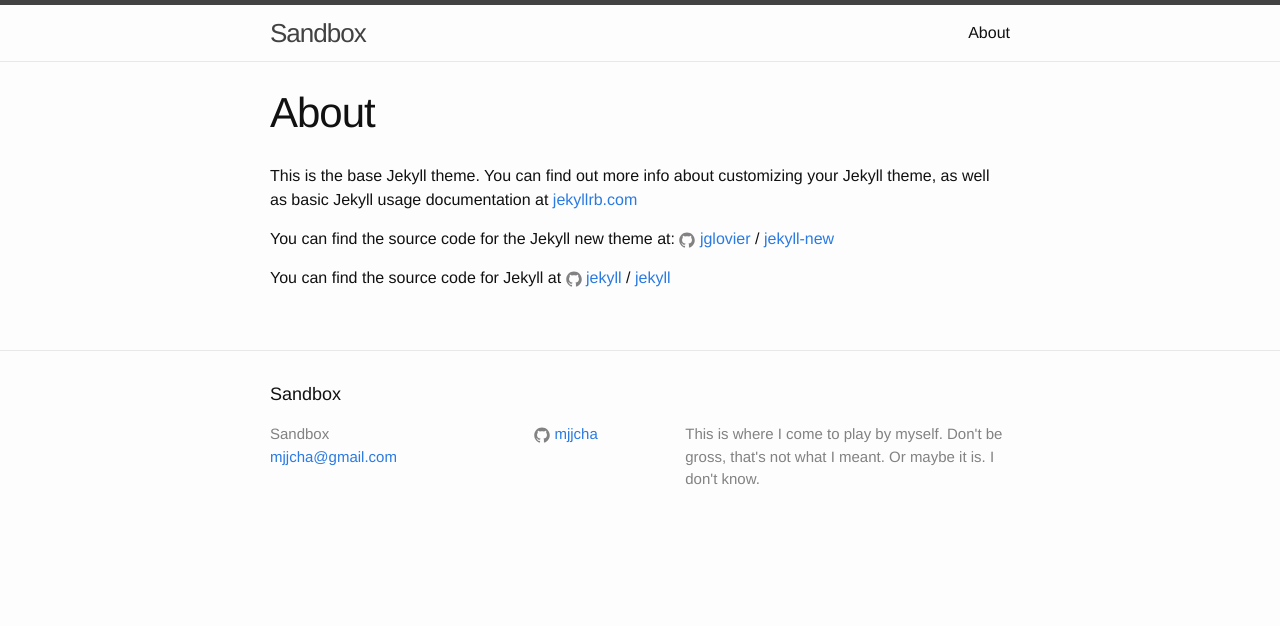
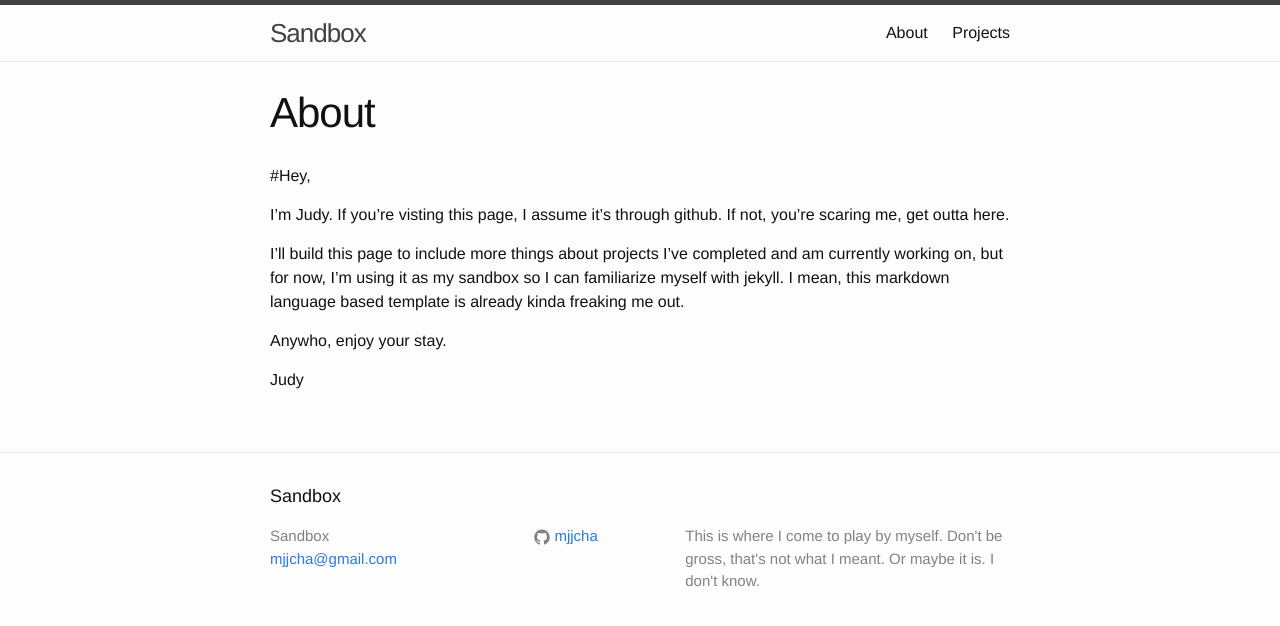
Before and after one commit to mjjcha/mjjcha.github.io, a Jekyll site: the page built from about.md, in a window 1280 px wide. Shown: the top 626 px of the page. Built offline with Jekyll 4.4.1, drawn with Linux system fonts in a browser that asks for light colours.

Commit message:
Add a new projects page

```diff
--- a/about.md
+++ b/about.md
@@ -4,12 +4,13 @@ title: About
 permalink: /about/
 ---
 
-This is the base Jekyll theme. You can find out more info about customizing your Jekyll theme, as well as basic Jekyll usage documentation at [jekyllrb.com](http://jekyllrb.com/)
+#Hey,
 
-You can find the source code for the Jekyll new theme at:
-{% include icon-github.html username="jglovier" %} /
-[jekyll-new](https://github.com/jglovier/jekyll-new)
+  I'm Judy. If you're visting this page, I assume it's through github. If not, you're scaring me, get outta here.
 
-You can find the source code for Jekyll at
-{% include icon-github.html username="jekyll" %} /
-[jekyll](https://github.com/jekyll/jekyll)
+  I'll build this page to include more things about projects I've completed and am currently working on, but for now, I'm using it as my sandbox so I can familiarize myself with jekyll. I mean, this markdown language based template is already kinda freaking me out.
+
+ Anywho, enjoy your stay.
+
+
+ Judy
```
Also changed, not shown: projects.md (added, +17 -0 lines).
